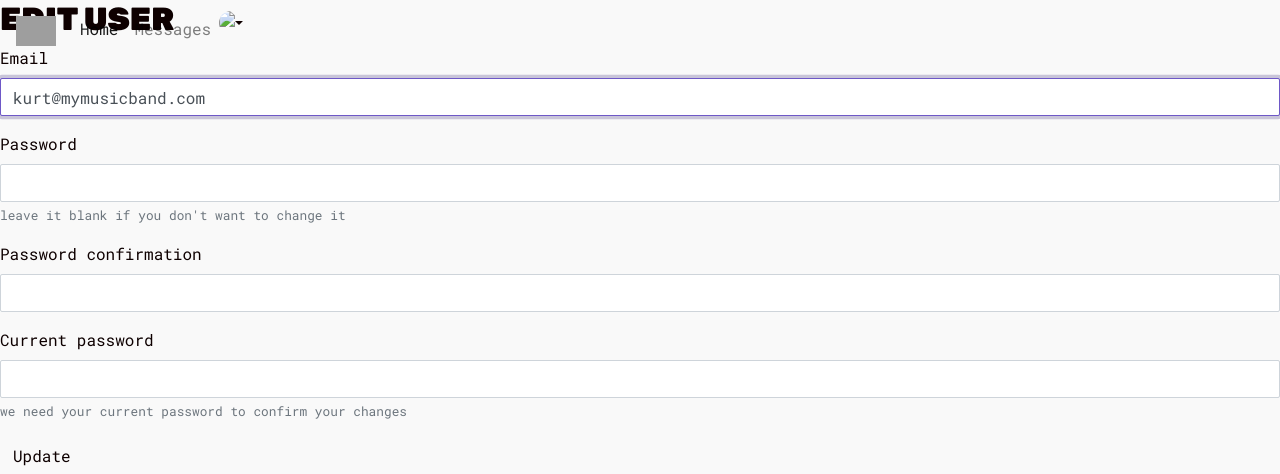
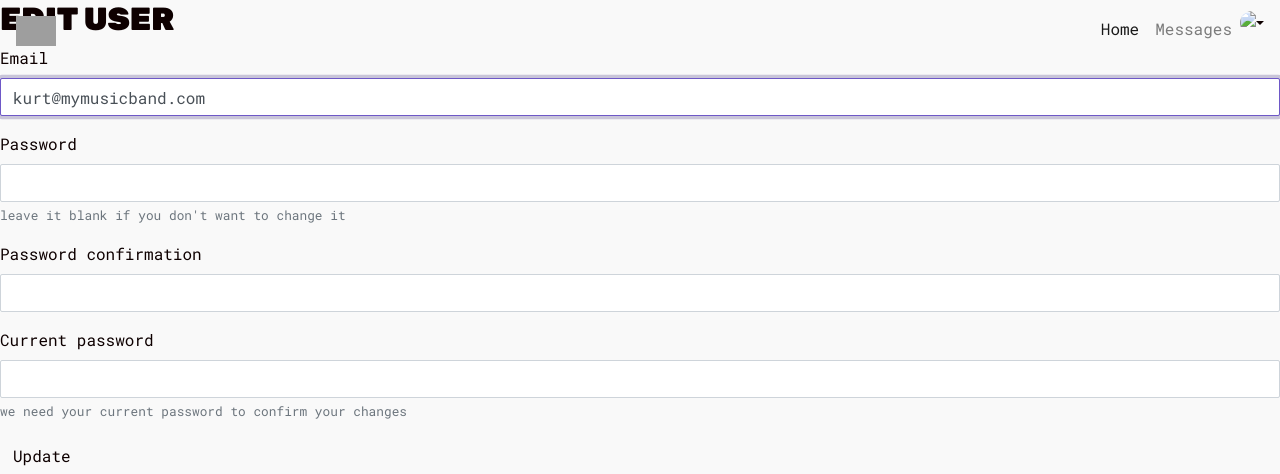
Before and after one commit to annecemech/mymusicband, a Rails app: page /users/edit in a window 1280 px wide. Shown: the top 474 px of the page. Run offline with Rails 7, Linux system fonts and the light colour scheme; a user stored in the database is signed in; style sheets or scripts are compiled from the project's sources; some libraries are stand-ins or nearby versions; grey boxes are pictures that could not be loaded.

Commit message:
nav bar update

```diff
--- a/app/assets/stylesheets/components/_navbar.scss
+++ b/app/assets/stylesheets/components/_navbar.scss
@@ -2,6 +2,8 @@
   justify-content: space-between;
   background: transparent;
   position: absolute;
+  width: 100%;
+  z-index:10;
 }
 
 .navbar-lewagon .navbar-collapse {
```
